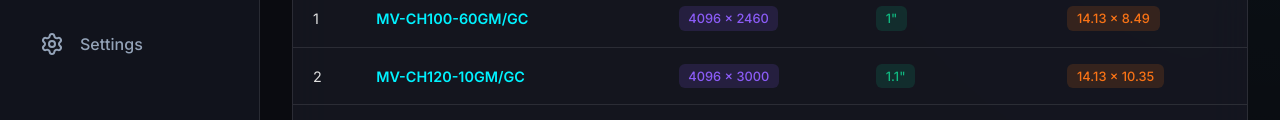
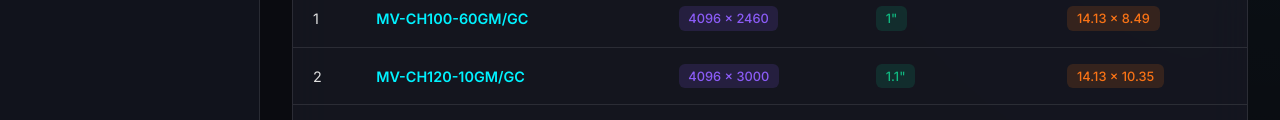
Before and after one commit to havanluong1992/Vision-System, a plain HTML site: page index.html in a window 1280 px wide. Shown: the part 322-442 px from the top of the page. Drawn offline with nearby package versions, Linux system fonts and the light colour scheme.

Commit message:
Add files via upload

```diff
--- a/index.html
+++ b/index.html
@@ -42,10 +42,10 @@
                     <i data-lucide="calculator"></i>
                     <span>Calculation Vision</span>
                 </a>
-                <a href="#" class="nav-item" data-tab="settings">
+                <!-- <a href="#" class="nav-item" data-tab="settings">
                     <i data-lucide="settings"></i>
                     <span>Settings</span>
-                </a>
+                </a> -->
             </nav>
 
             <div class="system-status">
@@ -399,7 +399,7 @@
                     </div>
                 </section>
 
-                <!-- Settings Tab -->
+                <!-- Settings Tab
                 <section id="tab-settings" class="tab-panel">
                     <div class="page-header">
                         <h1><i data-lucide="settings"></i> Settings</h1>
@@ -409,7 +409,7 @@
                         <i data-lucide="construction"></i>
                         <span>Settings Module Coming Soon</span>
                     </div>
-                </section>
+                </section> -->
             </div>
         </main>
     </div>
```
